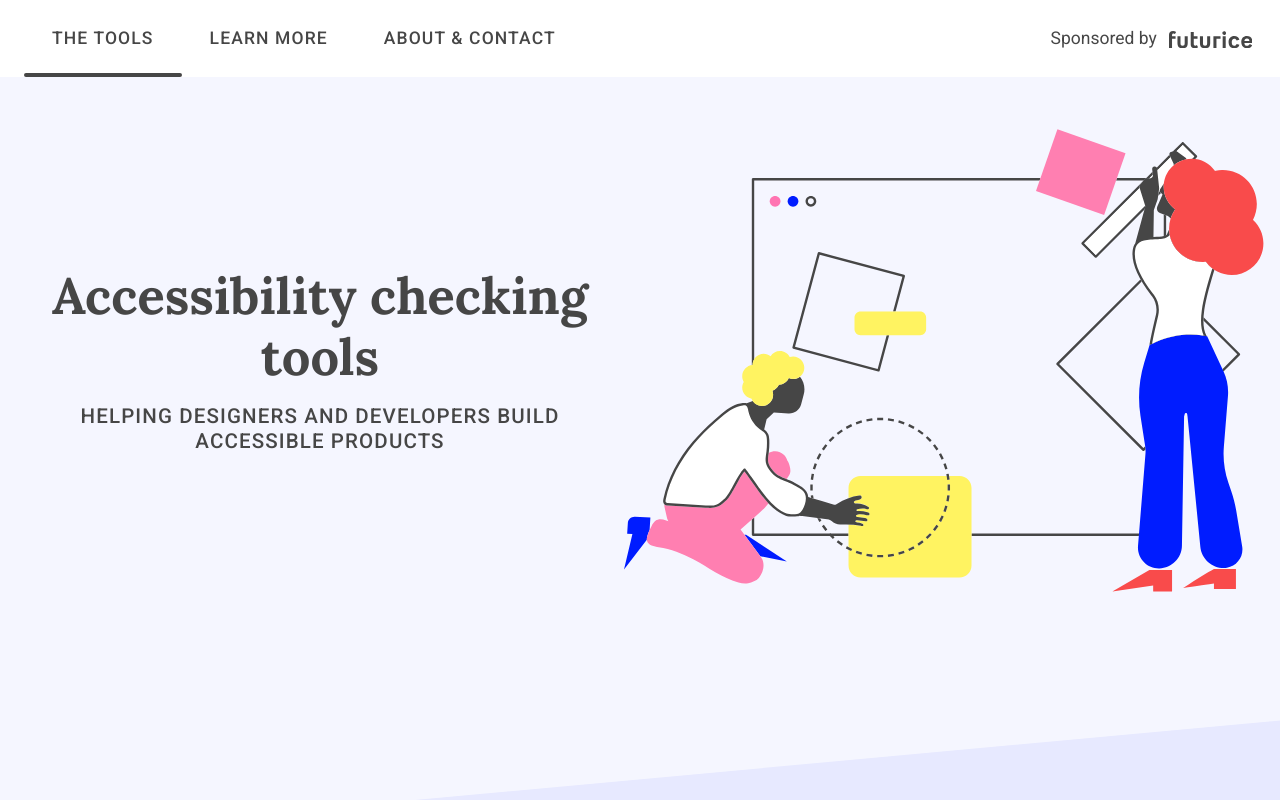
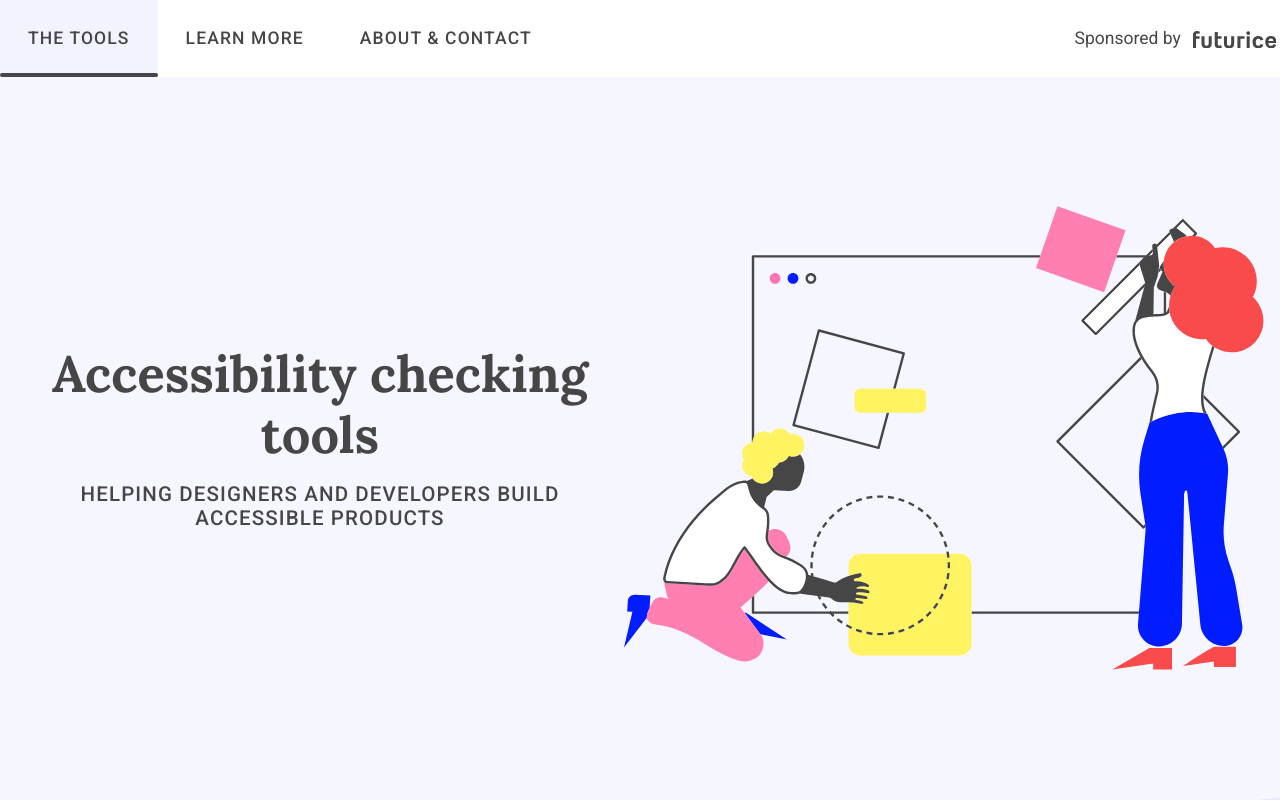
Before and after one commit to accessibility-tools/website, a Next.js app: page / in a window 1280 px wide. Shown: the top 800 px of the page. Built offline with nearby package versions, Linux system fonts and the light colour scheme.

Commit message:
use switcher as nav container

```diff
--- a/src/components/menu/MenuList.jsx
+++ b/src/components/menu/MenuList.jsx
@@ -1,6 +1,7 @@
 import React, { useState } from "react";
 import PropTypes from "prop-types";
 import styled from "styled-components";
+import { color } from "../../shared/style";
 import MenuItem from "./MenuItem";
 import Sponsor from "../sponsor/Sponsor";
 
@@ -18,11 +19,11 @@ const StyledList = styled.ul`
 
   @media (max-width: 48rem) {
     flex-flow: column nowrap;
-    border-top: 2px solid #464646;
+    border-top: 2px solid ${color.primary};
     position: fixed;
-    top: 2.5rem;
+    top: 4rem;
     bottom: 0;
-    transition: transform 0.1s linear;
+    transition: transform 0.1s ease-in-out;
     transform: ${({ open }) => (open ? "translateY(0)" : "translateY(100%)")};
 
     & > li {
--- a/src/components/navigation/Nav.jsx
+++ b/src/components/navigation/Nav.jsx
@@ -1,29 +1,15 @@
 import React, { useState } from "react";
 import styled from "styled-components";
-import { spacing, color } from "../../shared/style";
-import { stackStyles } from "../layout-components/Stack";
+import { color } from "../../shared/style";
 import MenuLabel from "../menu/MenuLabel";
 import MenuList from "../menu/MenuList";
+import Switcher from "../layout-components/Switcher";
 
-const NavContainer = styled.nav`
-  display: flex;
-  align-items: center;
-  justify-content: space-between;
-  padding: 0 ${spacing.padding.medium}px;
-  position: fixed;
-  top: 0;
-  width: 100%;
-  background-color: ${color.white};
-  z-index: 999;
-  & > * {
+const NavContainer = styled(Switcher)`
+  & > * > * {
+    background-color: ${color.white};
+    z-index: 999;
     align-items: center;
-  }
-
-  @media (max-width: 48rem) {
-    ${stackStyles};
-    & > * {
-      background-color: inherit;
-    }
   }
 `;
 
@@ -31,9 +17,11 @@ const Nav = () => {
   const [open, setOpen] = useState(false);
 
   return (
-    <NavContainer aria-label="navagation menu">
-      <MenuLabel open={open} toggleOpen={() => setOpen(!open)} />
-      <MenuList open={open} />
+    <NavContainer aria-label="navigation menu" space="0">
+      <div>
+        <MenuLabel open={open} toggleOpen={() => setOpen(!open)} />
+        <MenuList open={open} />
+      </div>
     </NavContainer>
   );
 };
```
